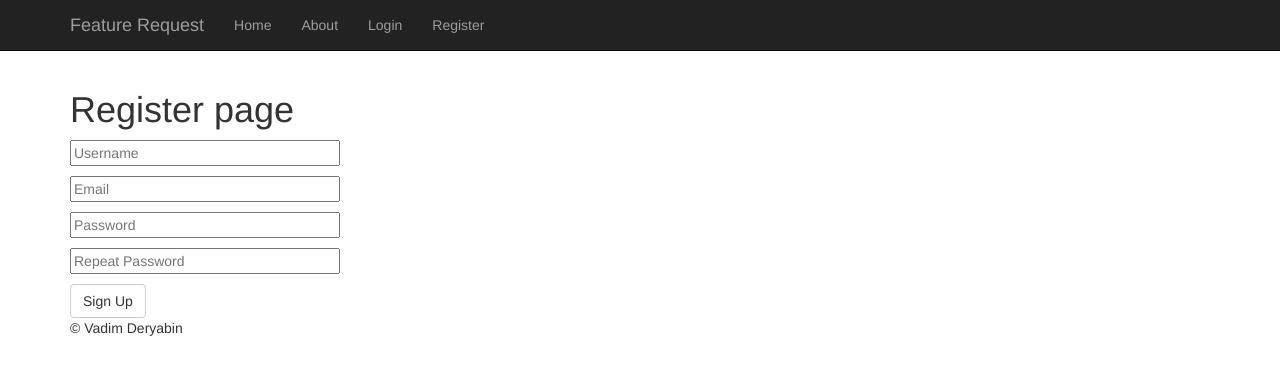
After one commit to vad2der/Feature_Request, a Flask app: page /register in a window 1280 px wide. The commit adds this page. Shown: the top 375 px of the page. Run offline with Flask 2, Linux system fonts and the light colour scheme; data that the repository does not hold is empty; some libraries are stand-ins or nearby versions.

Commit message:
Added registration, User model. TODO: refine login, Make one to many relation for User-Request models in db. push footer down.

```diff
--- a/app.py
+++ b/app.py
@@ -180,6 +180,29 @@ def login():
             return redirect(url_for('requests_and_tickets'))
     return render_template('login.html', error=error)
 
+@app.route('/register', methods=['GET', 'POST'])
+def register():
+    error = ''
+    if request.method == 'POST':
+        print "stage1---------------------------"
+        username = request.form['username']
+        email = request.form['email']
+        password1 = request.form['password1']
+        password2 = request.form['password2']
+
+        if username == "":
+            error += "Username is missing. "
+        if email == "":
+            error += "Email is missing. "
+        if password1 == "" or password2 == "":
+            error += "Type in and repeat the password. "
+        if password1 != password2:
+            error += "Passwords are not identical. "
+        else:
+            db.register(username, email, password1)
+            return render_template('login.html', error=error)
+        return render_template('register.html', error=error)
+    return render_template('register.html', error=error)
 
 #logout
 @app.route('/logout')
@@ -203,7 +226,7 @@ def get_root_url():
 if __name__ == "__main__":
 
     # will drop existing and create new tables
-    #db.create_tables()
+    db.create_tables()
     # test entries
     #db.insert_new("request_1", "description for request 1", ClientName.CLIENT_A, 1, 'Sun, 01 May 2016', get_root_url(), ProductArea.BILLING)
     #db.insert_new("request_2", "description for request 2", ClientName.CLIENT_B, 2, 'Mon, 02 May 2016', get_root_url(), ProductArea.CLAIM)
--- a/dbObject.py
+++ b/dbObject.py
@@ -1,4 +1,4 @@
-from models import RequestTicket, ClientName, ProductArea, Base
+from models import RequestTicket, ClientName, ProductArea, Base, User
 from sqlalchemy import create_engine
 from sqlalchemy.orm import sessionmaker
 from sqlalchemy.sql.expression import func
@@ -179,3 +179,24 @@ def update_entry(ticket):
           'url_root': ticket['url_root'],
           'product_area': ticket['product_area']}
     s.query(RequestTicket).filter(RequestTicket.id == id).update({rt})
+
+def register(username, email, password):
+    usr = User(username=username, email=email, password=password)
+    try:
+        s.add(usr)
+        s.commit()
+        print "Successfully added"
+        print usr
+    except Exception as e:
+        s.rollback()
+
+def login(username, password):
+    try:
+        get_user = s.query(User).filter(User.username == username).first()
+        if get_user.password == password:
+            return True
+        else:
+            return False
+    except:
+        print "no such username"
+        return "Wrong Name+password pair"
--- a/models.py
+++ b/models.py
@@ -74,3 +74,18 @@ class RequestTicket(Base):
                 u"target_date": str(self.target_date),
                 u"ticket_url": str(self.ticket_url),
                 u"product_area": self.product_area}
+
+class User(Base):
+    __tablename__ = 'user'
+    id = Column(Integer, unique=True, primary_key=True, autoincrement=True)
+    username = Column(String(30))
+    email = Column(String(50))
+    password = Column(String(30))
+
+    def __init__(self, username, email, password):
+        self.username = username
+        self.email = email
+        self.password = password
+
+    def __str__(self):
+        return json.dumps(self.serialize, indent=4)
--- a/templates/base.html
+++ b/templates/base.html
@@ -33,6 +33,7 @@
                     <li><a href="{{ url_for('logout') }}">Logout</a></li>
                 {% else %}
                     <li><a href="{{ url_for('login') }}">Login</a></li>
+                    <li><a href="{{ url_for('register') }}">Register</a></li>
                 {% endif %}
 
             </ul>
--- /dev/null
+++ b/templates/register.html
@@ -0,0 +1,14 @@
+{% extends "base.html" %}
+  {% block content %}
+    <h1>Register page</h1>
+<form action="" method='POST'>
+    <p><input type="text" name="username" placeholder="Username" size="30" value="{{ request.form.username }}"></p>
+    <p><input type="text" name="email" size="30" placeholder="Email" value="{{ request.form.email }}"></p>
+    <p><input type="password" name="password1" placeholder="Password" size="30" value="{{ request.form.password1 }}"></p>
+    <p><input type="password" name="password2" placeholder="Repeat Password" size="30" value="{{ request.form.password2 }}"></p>
+    <input class="btn btn-default" type="submit" value="Sign Up">
+ </form>
+	{% if error %}
+		<p class="error"><string>Error:</string>{{ error }}</p>
+	{% endif %}
+  {% endblock content %}
```
Also changed, not shown: request_tickets.db.
